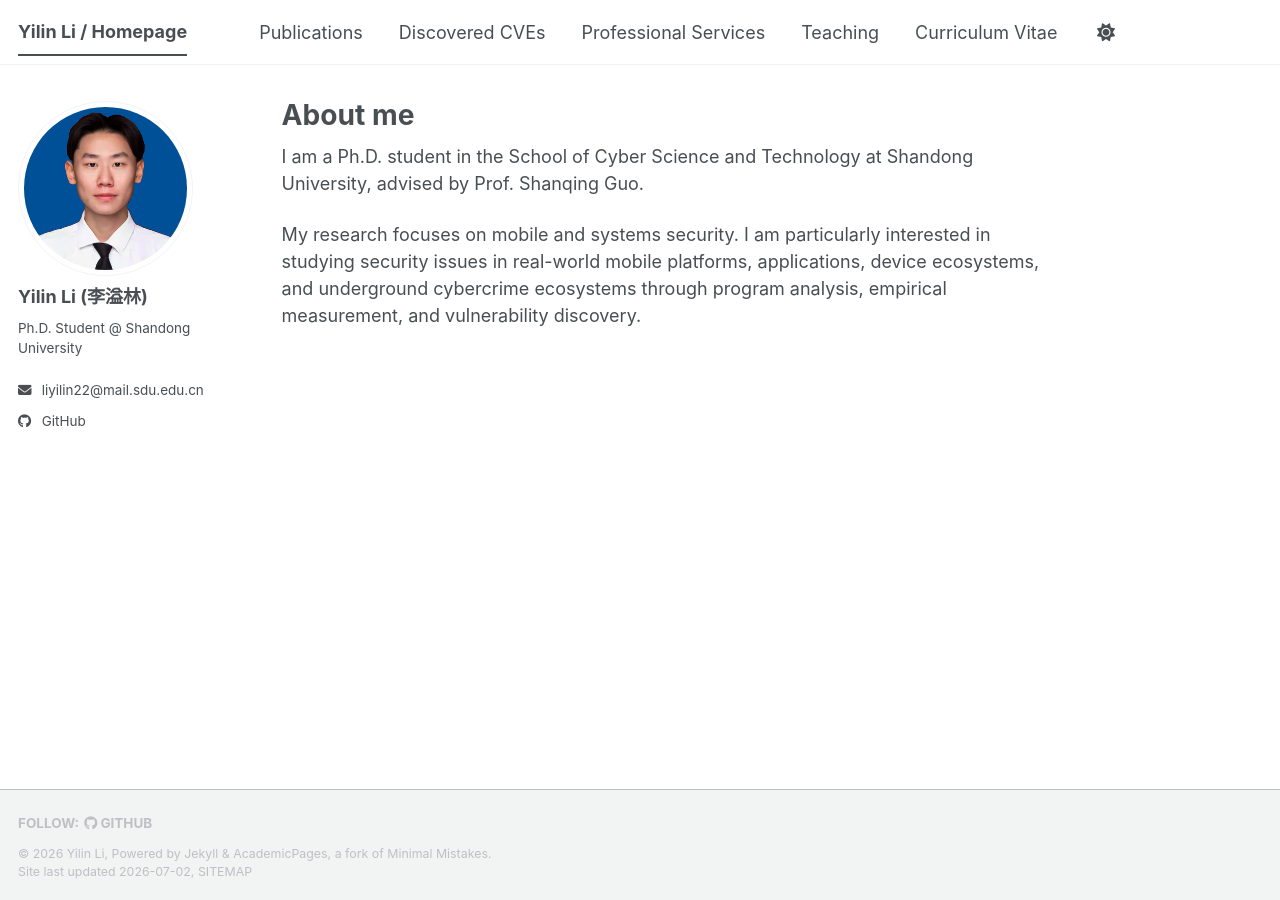
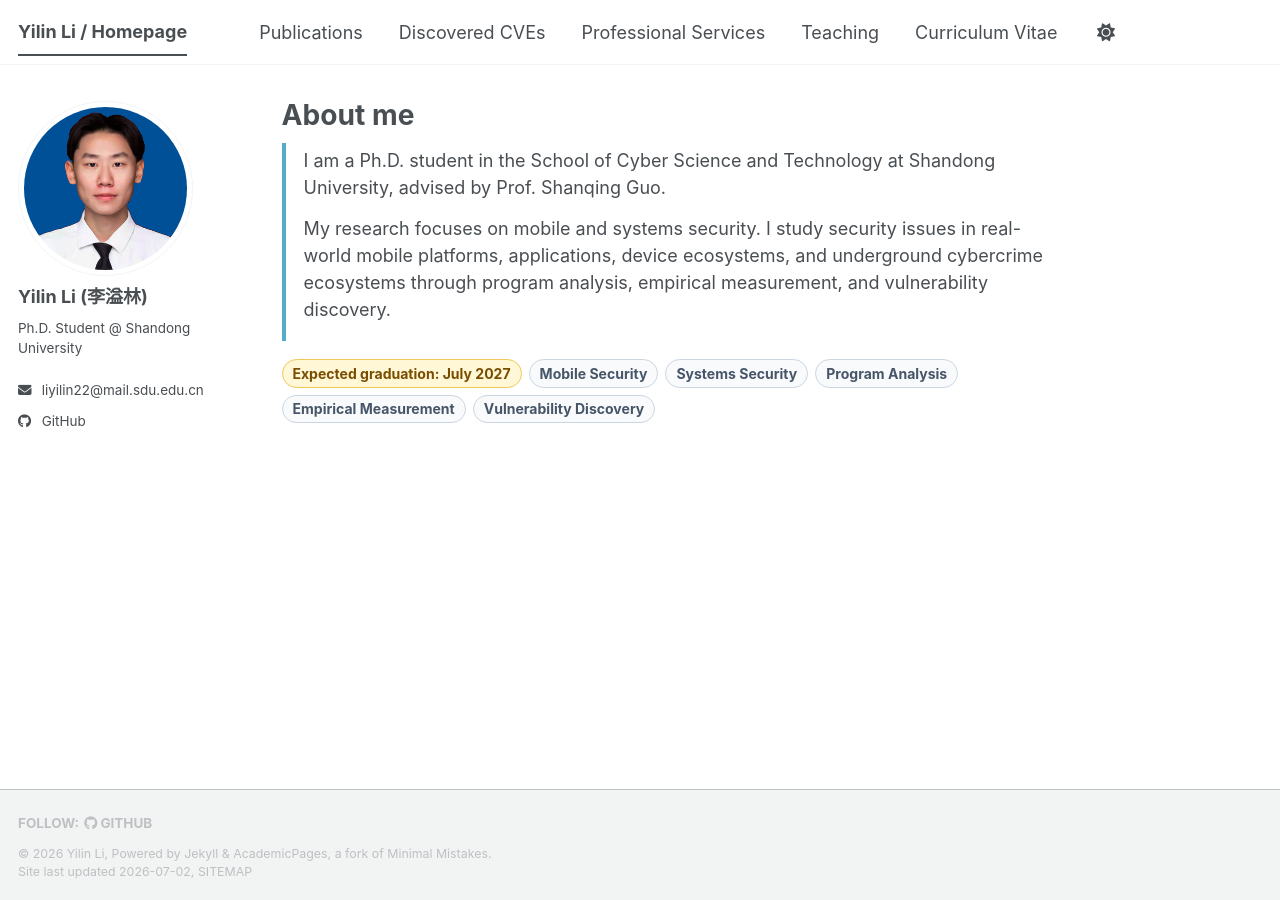
Before and after one commit to mu-sec/mu-sec.github.io, a Jekyll site: the page built from _pages/about.md, in a window 1280 px wide. Built offline with Jekyll 4.4.1, drawn with Linux system fonts in a browser that asks for light colours; a style sheet for code colours, icons or effects is not loaded.

Commit message:
Polish about section

```diff
--- a/_pages/about.md
+++ b/_pages/about.md
@@ -4,6 +4,51 @@ title: "About me"
 author_profile: true
 ---
 
-I am a Ph.D. student in the School of Cyber Science and Technology at Shandong University, advised by Prof. Shanqing Guo.
+<style>
+.about-summary {
+  border-left: 4px solid #52adc8;
+  padding: 0.2rem 0 0.2rem 1rem;
+  margin-bottom: 1rem;
+}
 
-My research focuses on mobile and systems security. I am particularly interested in studying security issues in real-world mobile platforms, applications, device ecosystems, and underground cybercrime ecosystems through program analysis, empirical measurement, and vulnerability discovery.
+.about-summary p {
+  margin: 0 0 0.8rem;
+}
+
+.about-tags {
+  display: flex;
+  flex-wrap: wrap;
+  gap: 0.4rem;
+  margin: 0.9rem 0 1.1rem;
+}
+
+.about-tag {
+  border: 1px solid #cbd5e1;
+  border-radius: 999px;
+  padding: 0.15rem 0.55rem;
+  background: #f8fafc;
+  color: #475569;
+  font-size: 0.78rem;
+  font-weight: 700;
+}
+
+.about-tag--accent {
+  border-color: #f0c85a;
+  background: #fff7d6;
+  color: #7a4d00;
+}
+</style>
+
+<div class="about-summary">
+  <p>I am a Ph.D. student in the School of Cyber Science and Technology at Shandong University, advised by Prof. Shanqing Guo.</p>
+  <p>My research focuses on mobile and systems security. I study security issues in real-world mobile platforms, applications, device ecosystems, and underground cybercrime ecosystems through program analysis, empirical measurement, and vulnerability discovery.</p>
+</div>
+
+<div class="about-tags">
+  <span class="about-tag about-tag--accent">Expected graduation: July 2027</span>
+  <span class="about-tag">Mobile Security</span>
+  <span class="about-tag">Systems Security</span>
+  <span class="about-tag">Program Analysis</span>
+  <span class="about-tag">Empirical Measurement</span>
+  <span class="about-tag">Vulnerability Discovery</span>
+</div>
```
